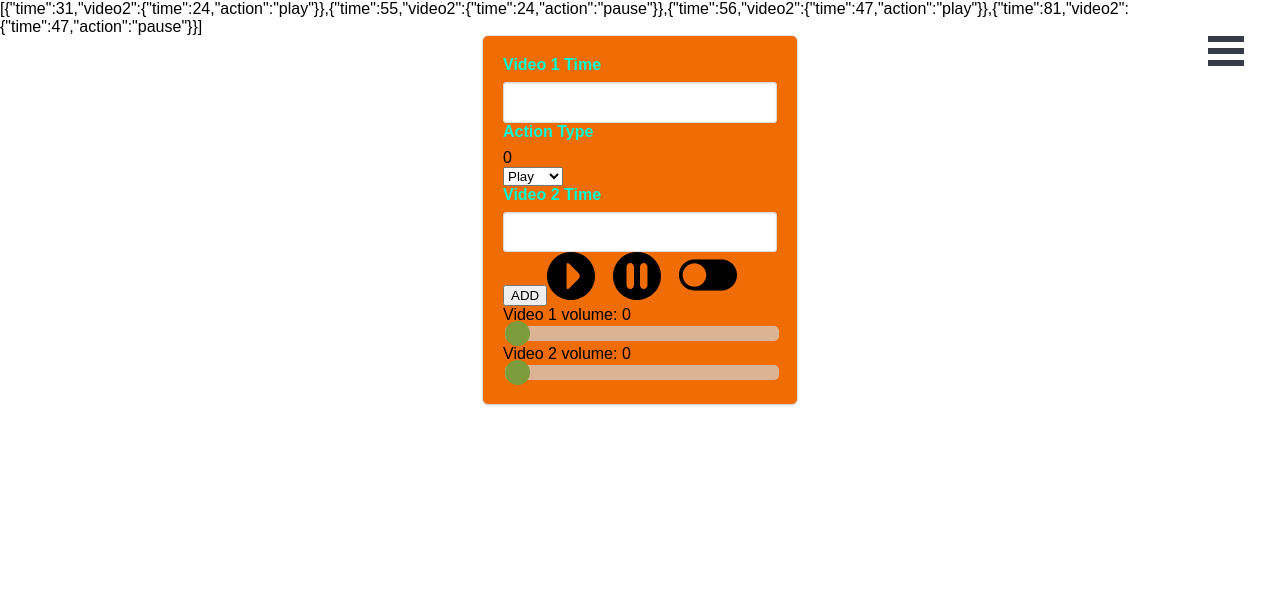
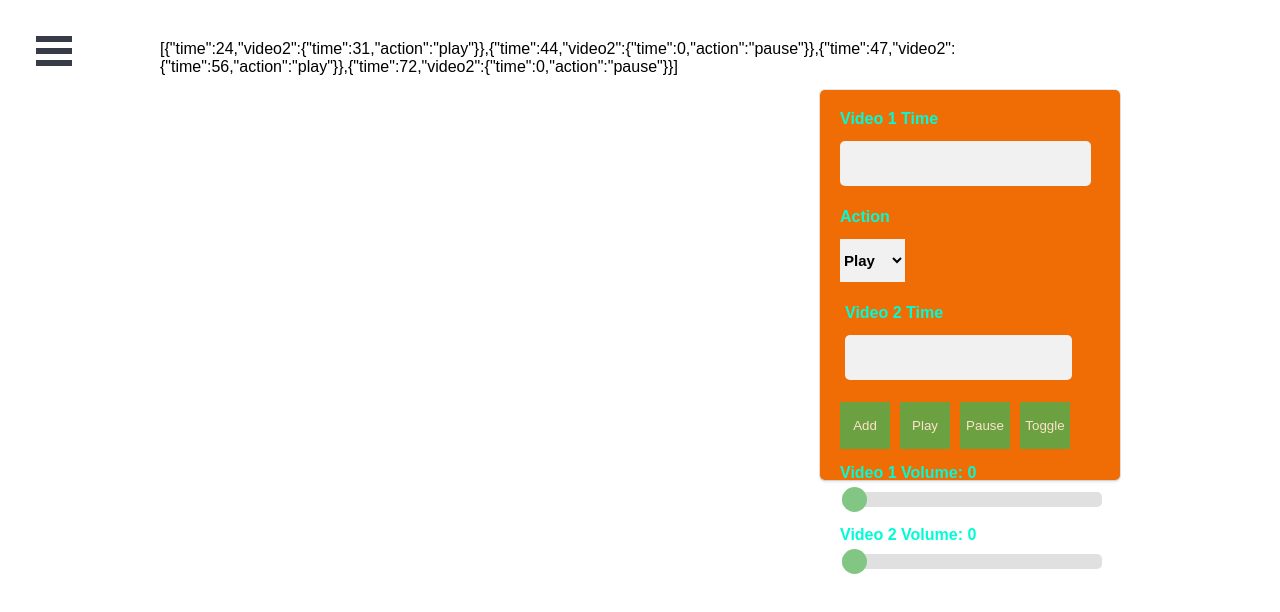
Before and after one commit to aimliotvn/sing-for-kid, a React (Create React App) app: page /8Y2T3SOlbmg in a window 1280 px wide. Shown: the top 612 px of the page. Built offline with nearby package versions, Linux system fonts and the light colour scheme.

Commit message:
Improve UI

```diff
--- a/src/components/VideoDetail.css
+++ b/src/components/VideoDetail.css
@@ -1,121 +1,136 @@
+.video-container {
 
-.video-detail {
-    display: flex;
-    flex-direction: column;
-    align-items: center;
+  /*display: flex;*/
+
+  /*flex-direction: column;*/
+
+  display: grid;
+  grid-template-columns: repeat(6, 160px);
+  grid-template-rows: 50px 420px;
+  padding-top: 40px;
+  justify-content: center;
 }
 
-  .video-detail iframe {
-    /* width: 960px; */
-    /* height: 715px; */
-    margin-top: 50px;
-    margin-bottom: 50px;
+.time-series {
+  grid-column: span 6;
 }
 
-.play-button {
-    margin: 30px;
-    font-size: 18px;
-    height: 65px;
-    width: 250px;
-    border-radius: 10px;
-    border: none;
-    box-shadow: 1px 1px 0px 2px rgba (0,0,0,0.3);
-    background: rgb(141,217,252);
-    cursor: pointer;
-    background: green;
-    font-family: 'Helvetica';
-    font-weight: 300;
-    color:white;
+.vocal-video {
+  grid-column: span 4;
 }
-   .play-button:hover {
-       background: lightgreen;
+
+.player {
+  grid-column: span 2;
+  height: 350px;
+  margin-left: 20px;
 }
-   .buttons {
-    /* padding: 1rem; */
+
+.lyric-video {
+  grid-column: span 6;
+}
+
+.player {
   background: #f06d06;
-    float: left;
-
-    /* background-color: #fff; */
   border-radius: 5px;
-    box-shadow: 0 2px 3px rgba(10,10,10,.1), 0 0 0 1px rgba(10,10,10,.1);
+  box-shadow: 0 2px 3px rgba(10, 10, 10, .1), 0 0 0 1px rgba(10, 10, 10, .1);
   display: block;
   padding: 1.25rem;
 }
+
+button {
+  margin-left: 10px;
+  margin-bottom: 15px;
+}
+
+button.add-button {
+  margin-left: 0px;
+}
+
+.play-button, .pause-button, .add-button, .toggle-button {
+  background-color: #4CAF50;
+  color: white;
+  padding: 16px 5px;
+  border: none;
+  cursor: pointer;
+  width: 50px;
+  opacity: 0.8;
+}
+
+.play-button:hover, .pause-button:hover, .add-button:hover, .toggle-button:hover {
+  opacity: 1;
+}
+
+/* Full-width input fields */
+.time-input {
+  padding: 15px;
+  margin: 5px 0 22px 0;
+  border: none;
+  background: #f1f1f1;
+  border-radius: 5px;
+}
+
+#video1time {
+  width: 85%;
+}
+
+#video2time {
+  width: 95%;
+}
+
+.action-type {
+  display: inline-block;
+}
+
+.action-type select {
+  border: none;
+  height: 43px;
+  width: 100%;
+  margin: 5px 0 22px 0;
+  background: #f1f1f1;
+  font-size: 15px;
+  font-weight: bold;
+}
+
+.video2-input {
+  display: inline-block;
+  padding-left: 5px;
+}
+
 .defs {
   position: absolute;
   top: -9999px;
   left: -9999px;
 }
-  .button {
-    width: 60px;
-    height: 48px;
-    cursor: pointer;
-    margin-right: 6px;
-  }
+
 .button:hover {
   fill: white;
 }
+
 .hidden-video {
+
   /* display: none; */
 }
+
 .error {
   color: #00d1b2;
   font-weight: bold;
 }
+
 .label:not(:last-child) {
   margin-bottom: .5em;
+}
 
-  }
 .label {
+
   /* color: #363636; */
   color: #00fcd6;
   display: block;
   font-weight: 700;
 }
-  .is-medium {
-    font-size: 1.25rem;
-    -webkit-appearance: none;
-    -webkit-box-align: center;
-    -ms-flex-align: center;
-    align-items: center;
-    border: none;
-    border-radius: 3px;
-    box-shadow: none;
-    display: -webkit-inline-box;
-    display: -ms-inline-flexbox;
-    display: inline-flex;
-    font-size: 1rem;
-    height: 2.285em;
-    -webkit-box-pack: start;
-    -ms-flex-pack: start;
-    justify-content: flex-start;
-    line-height: 1.5;
-    padding-left: .75em;
-    padding-right: .75em;
-    position: relative;
-    vertical-align: top;
-    background-color: #fff;
-    border: 1px solid #dbdbdb;
-    color: #363636;
-    box-shadow: inset 0 1px 2px rgba(10,10,10,.1);
-    max-width: 100%;
-    /* width: 100%; */
-    font-family: -apple-system,BlinkMacSystemFont,"Segoe UI",Roboto,Oxygen,Ubuntu,Cantarell,"Fira Sans","Droid Sans","Helvetica Neue",Helvetica,Arial,sans-serif;
-  }
-/*
-  #play-button-shape.default {
-    fill: #010002;
-  }
-  #play-button-shape.active {
-    fill: #ffeb3b;
-  } */
-
-  /*button.ytp-large-play-button.ytp-button {
-    display: none !important;
-  }*/
 
 .slidecontainer {
   width: 100%; /* Width of the outside container */
+  margin-bottom: 15px;
 }
 
 /* The slider itself */
@@ -155,3 +170,32 @@
   background: #4CAF50; /* Green background */
   cursor: pointer; /* Cursor on hover */
 }
+
+.slide-close-button {
+  display: block !important;
+  top: -16px;
+  right: -18px;
+  border-radius: 50%;
+  background-color: #FF5722 !important;
+  mix-blend-mode: normal !important;
+  opacity: 1 !important;
+  cursor: pointer;
+  outline: none;
+  z-index: 1046;
+  box-shadow: none;
+  text-decoration: none;
+  text-align: center;
+  padding: 0;
+  margin: 0 !important;
+  color: #fff;
+  font-style: normal;
+  font-weight: 300;
+  font-size: 40px;
+  min-height: 0;
+  width: 40px;
+  height: 40px;
+  line-height: 40px;
+  font-family: Arial;
+  transition: opacity .3s;
+  transform: translateY(50%) translateZ(1px);
+}
--- a/src/components/VideoDetail.js
+++ b/src/components/VideoDetail.js
@@ -1,7 +1,11 @@
 //@flow
 
-import React, { Component } from 'react'
-import type { ContextRouter } from 'react-router-dom'
+import React, {
+    Component
+} from 'react'
+import type {
+    ContextRouter
+} from 'react-router-dom'
 import './VideoDetail.css'
 import $ from 'jquery'
 
@@ -24,12 +28,12 @@ const actions = ["play", "pause"];
 //     }
 // }
 
-class VideoDetail extends Component<ContextRouter, State> {
+class VideoDetail extends Component < ContextRouter, State > {
 
     constructor(props) {
         super(props);
         this.state = {
-            error : '',
+            error: '',
             playBtnColor: 'default',
 
             timeout: '7100',
@@ -39,7 +43,31 @@ class VideoDetail extends Component<ContextRouter, State> {
             video2time: 0,
             actionType: 0, //play mode
             // timeSeries: [],
-            timeSeries: [{"time":31,"video2":{"time":24,"action":"play"}},{"time":55,"video2":{"time":24,"action":"pause"}},{"time":56,"video2":{"time":47,"action":"play"}},{"time":81,"video2":{"time":47,"action":"pause"}}],
+            timeSeries: [{
+                "time": 24,
+                "video2": {
+                    "time": 31,
+                    "action": "play"
+                }
+            }, {
+                "time": 44,
+                "video2": {
+                    "time": 0,
+                    "action": "pause"
+                }
+            }, {
+                "time": 47,
+                "video2": {
+                    "time": 56,
+                    "action": "play"
+                }
+            }, {
+                "time": 72,
+                "video2": {
+                    "time": 0,
+                    "action": "pause"
+                }
+            }],
 
             video1volume: 0,
             video2volume: 0,
@@ -67,7 +95,7 @@ class VideoDetail extends Component<ContextRouter, State> {
                     onReady: this.onPlayerReady
                 },
                 playerVars: {
-                    controls : 1,
+                    controls: 1,
                     disablekb: 1,
                     fs: 0,
                     modestbranding: 1,
@@ -86,7 +114,7 @@ class VideoDetail extends Component<ContextRouter, State> {
                     onReady: this.onPlayer2Ready
                 },
                 playerVars: {
-                    controls : 1,
+                    controls: 1,
                     disablekb: 1,
                     fs: 0,
                     modestbranding: 1,
@@ -151,7 +179,9 @@ class VideoDetail extends Component<ContextRouter, State> {
     onPlayerReady = (e) => {
 
         var crntVideo1Volume = player.getVolume();
-        this.setState({video1volume: crntVideo1Volume});
+        this.setState({
+            video1volume: crntVideo1Volume
+        });
 
         // bind events
         var that = this;
@@ -159,20 +189,10 @@ class VideoDetail extends Component<ContextRouter, State> {
         playButton.addEventListener("click", function() {
 
             triggerByClick = true;
-            player.playVideo();
+            player2.playVideo();
             that.proceed();
 
-            // Dem sao
-            // // rate 0.85 - timeout 7100
-            // time video1 31 - play - time video2 24
-            // time video1 55 - stop video2
-            // time video1 56 - play - time video2 47
-            // time video1 81 - stop video2
 
-            // 1p46 - play 1p34
-            // 2p10 - play 1p57
-
-            // volume video1 80% - volume video2 90%
 
         });
 
@@ -185,7 +205,9 @@ class VideoDetail extends Component<ContextRouter, State> {
 
     onPlayer2Ready = (e) => {
         var crntVideo2Volume = player2.getVolume();
-        this.setState({video2volume: crntVideo2Volume});
+        this.setState({
+            video2volume: crntVideo2Volume
+        });
     }
 
     handleChange = (e) => {
@@ -223,7 +245,12 @@ class VideoDetail extends Component<ContextRouter, State> {
     }
 
     addTimeSeries = () => {
-        const {video1time, video2time, actionType, timeSeries} = this.state;
+        const {
+            video1time,
+            video2time,
+            actionType,
+            timeSeries
+        } = this.state;
         console.log(video1time);
 
         let syncObj = {
@@ -237,12 +264,16 @@ class VideoDetail extends Component<ContextRouter, State> {
         syncObj.video2.time = video2time;
         syncObj.video2.action = actions[actionType] ? actions[actionType] : syncObj.video2.action;
         timeSeries.push(syncObj);
-        this.setState({timeSeries: timeSeries});
+        this.setState({
+            timeSeries: timeSeries
+        });
     }
 
     proceed = () => {
 
-        const { timeSeries } = this.state;
+        const {
+            timeSeries
+        } = this.state;
 
         for (var i = 0; i < timeSeries.length; i++) {
             console.log(timeSeries[i]);
@@ -273,12 +304,12 @@ class VideoDetail extends Component<ContextRouter, State> {
     }
 
     playVideoAt = (time) => {
-        player2.seekTo(time);
-        player2.playVideo();
+        player.seekTo(time);
+        player.playVideo();
     }
 
     pauseVideo = () => {
-        player2.pauseVideo();
+        player.pauseVideo();
     }
 
     stopVideo = (p) => {
@@ -287,7 +318,8 @@ class VideoDetail extends Component<ContextRouter, State> {
 
     render() {
         return (
-            <div className="video-detail">
+
+            <div className="video-container">
                 <svg className="defs">
                     <defs>
                         <path id="pause-button-shape"  d="M24,0C10.745,0,0,10.745,0,24s10.745,24,24,24s24-10.745,24-24S37.255,0,24,0z M21,33.064c0,2.201-1.688,4-3.75,4
@@ -300,67 +332,59 @@ class VideoDetail extends Component<ContextRouter, State> {
         S74.299,143,128.75,143s98.75,44.299,98.75,98.75S183.201,340.5,128.75,340.5z"/>
                     </defs>
                 </svg>
-                <div id="lyric-video" ref={(r) => { this.youtubePlayerAnchor = r }}></div>
-                <div>{this.state.timeSeries.length !== 0 ? JSON.stringify(this.state.timeSeries) : ''}</div>
-                <div className="buttons box">
+                <div className="time-series">{this.state.timeSeries.length !== 0 ? JSON.stringify(this.state.timeSeries) : ''}</div>
+                <div id="vocal-video" className="vocal-video hidden-video" ref={(r) => { this.youtubePlayerAnchor2 = r }}></div>
+                <div className="player">
                     <label className="label">Video 1 Time</label>
-                    <input id="video1time" type='text' className='is-medium' onChange={this.handleChange}/>
-                    <label className="label">Action Type</label>
-                    <div>{this.state.actionType}</div>
+                    <input id="video1time" type='text' className='time-input' onChange={this.handleChange}/>
+                    {/* <div>{this.state.actionType}</div> */}
+                    <div className="action-video-container">
+                        <div className="action-type">
+                            <label className="label">Action</label>
                             <select id="actionType" value={this.state.actionType} onChange={this.handleChange}>
                                 <option value="0">Play</option>
                                 <option value="1">Pause</option>
                             </select>
-                    {/* <label className="label">Action Type</label> */}
-                    {/* <input id="actionType" type='text' className='is-medium' onChange={this.handleChange}/> */}
+                        </div>
 
                         {this.state.actionType === 0 &&
                             (
-                        <div>
+                            <div className="video2-input">
                                 <label className="label">Video 2 Time</label>
-                            <input id="video2time" type='text' className='is-medium' onChange={this.handleChange}/>
+                                <input id="video2time" type='text' className='time-input' onChange={this.handleChange}/>
                             </div>
                             )
                         }
-
-
-                    <button onClick={this.addTimeSeries}>
-                        ADD
-                    </button>
-                    <svg className="button" id="play-button">
-                        <use xlinkHref="#play-button-shape"/>
-                    </svg>
-                    <svg className="button" id="pause-button">
-                        <use xlinkHref="#pause-button-shape"/>
-                    </svg>
-                    <svg viewBox="0 50 1 400" className="button" id="toggle-button" preserveAspectRatio="xMinYMin meet">
-                        <use xlinkHref="#toggle-button-shape" width="100"/>
-                    </svg>
-                    <div class="slidecontainer">
-                        <div>Video 1 volume: {this.state.video1volume}</div>
+                    </div>
+                    <button id="add-button" className="add-button button" onClick={this.addTimeSeries}>Add</button>
+                    <button id="play-button" className="play-button button">Play</button>
+                    <button id="pause-button" className="pause-button button">Pause</button>
+                    <button id="toggle-button" className="toggle-button button">Toggle</button>
+                    <div className="slidecontainer">
+                        <label className="label">Video 1 Volume: {this.state.video1volume}</label>
                         <input
                             type="range"
                             min="0"
                             max="100"
                             value={this.state.video1volume}
                             onChange={this.handleVolumeChange}
-                            class="slider"
+                            className="slider"
                             id="volumeVideo1Range"/>
                     </div>
-                    <div class="slidecontainer">
-                        <div>Video 2 volume: {this.state.video2volume}</div>
+                    <div className="slidecontainer">
+                        <label className="label">Video 2 Volume: {this.state.video2volume}</label>
                         <input
                             type="range"
                             min="0"
                             max="100"
                             value={this.state.video2volume}
                             onChange={this.handleVolumeChange}
-                            class="slider"
+                            className="slider"
                             id="volumeVideo2Range"/>
                     </div>
                     <div className='error'>{this.state.error !== '' ? this.state.error : ''}</div>
                 </div>
-                <div id="vocal-video" className="hidden-video" ref={(r) => { this.youtubePlayerAnchor2 = r }}></div>
+                <div id="lyric-video" className="lyric-video" ref={(r) => { this.youtubePlayerAnchor = r }}></div>
             </div>
         )
     }
--- a/src/index.js
+++ b/src/index.js
@@ -8,7 +8,7 @@ import SideBar from "./sidebar";
 
 function App() {
     return (
-        <div id="App" className="right">
+        <div id="App">
             <SideBar pageWrapId={"page-wrap"} outerContainerId={"App"} />
             <Switch>
                 <Route path='/:id' component={VideoDetail} />
--- a/src/sidebar.js
+++ b/src/sidebar.js
@@ -4,9 +4,9 @@ import { slide as Menu } from "react-burger-menu";
 export default props => {
     return (
         // Pass on our props
-        <Menu {...props} right>
+        <Menu crossButtonClassName={ "burger-menu" } {...props}>
             <a className="menu-item" href="/j7r2ycpnu8k">
-                Song 1
+                Đếm sao
       </a>
 
             <a className="menu-item" href="/8Y2T3SOlbmg">
```
Also changed, not shown: src/styles.css (+47 -17 lines). Lines whose indentation alone changed are shown as unchanged.
